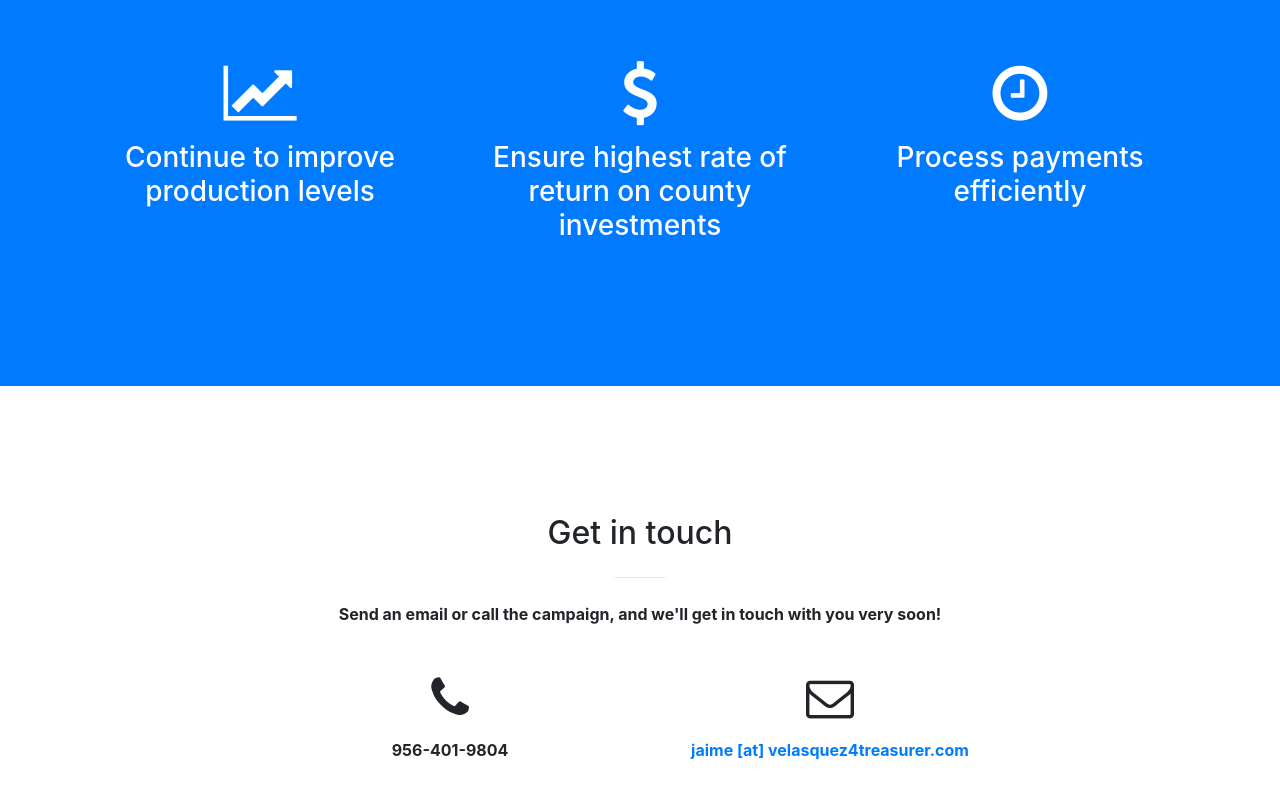
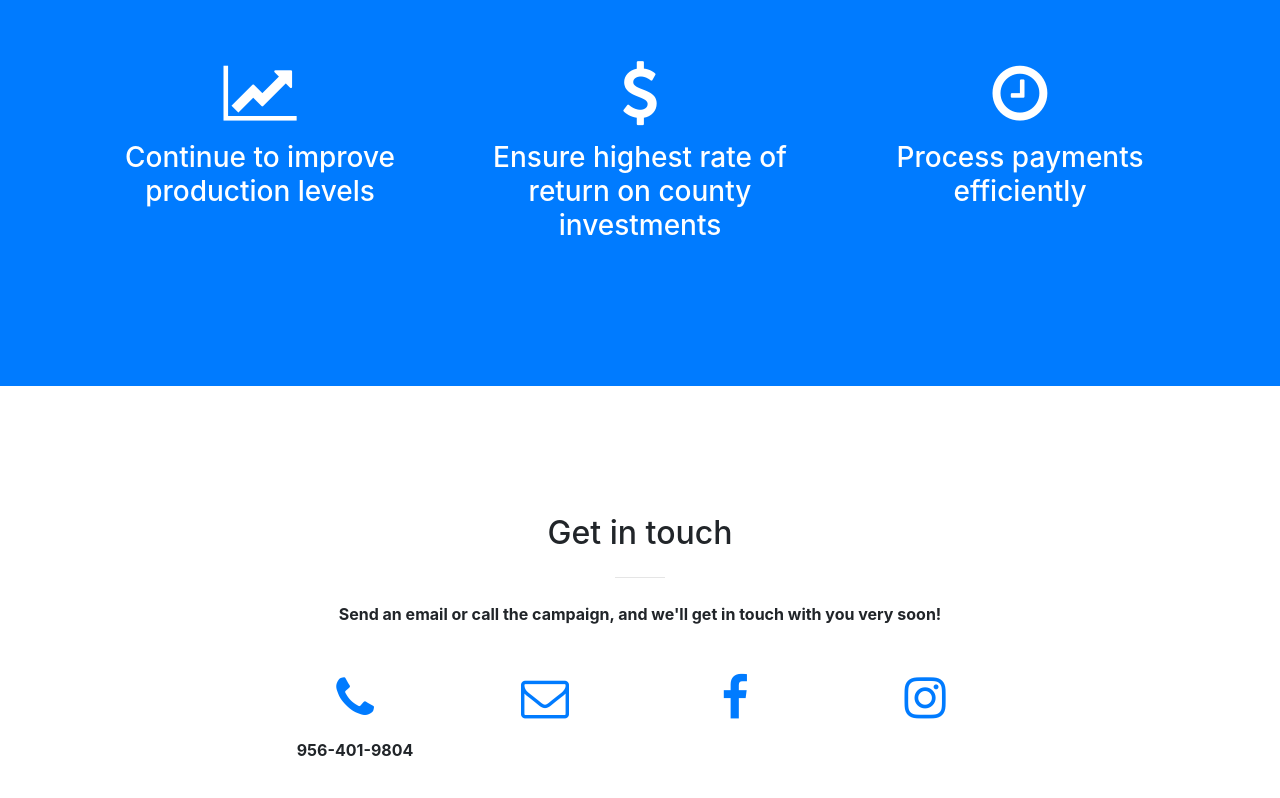
Before and after one commit to velasja/velasquez4treasurer, a website with bundled scripts: page index.html in a window 1280 px wide. Shown: the part 2463-3261 px from the top of the page. Built offline with nearby package versions, Linux system fonts and the light colour scheme.

Commit message:
added social links

```diff
--- a/index.html
+++ b/index.html
@@ -199,17 +199,31 @@
           </div>
         </div>
         <div class="row">
-          <div class="col-lg-4 ml-auto text-center">
-            <i class="fa fa-phone fa-3x mb-3 sr-contact"></i>
+          <div class="col-lg-2 ml-auto text-center">
+            <a href="tel:956-401-9804">
+              <i class="fa fa-phone fa-3x mb-3 sr-contact"></i>
+            </a>
             <p>956-401-9804</p>
           </div>
-          <div class="col-lg-4 mr-auto text-center">
-            <i class="fa fa-envelope-o fa-3x mb-3 sr-contact"></i>
-            <p>
-              <a href="mailto:jaime@velasquez4treasurer.com">jaime [at] velasquez4treasurer.com</a>
-            </p>
+          <div class="col-lg-2 text-center">
+            <a href="mailto:jaime@velasquez4treasurer.com">
+              <i class="fa fa-envelope-o fa-3x mb-3 sr-contact"></i>
+            </a>
           </div>
+
+        <div class="col-lg-2 text-center">
+          <a href="https://www.facebook.com/jaime.velasquez.56829">
+            <i class="fa fa-facebook fa-3x mb-3 sr-contact"></i>
+          </a>
         </div>
+        <div class="col-lg-2 mr-auto text-center">
+          <a href="https://www.instagram.com/velasquez4treasurer/">
+            <i class="fa fa-instagram fa-3x mb-3 sr-contact"></i>
+          </a>
+        </div>
+      </div>
+
+
       </div>
     </section>
 
```
